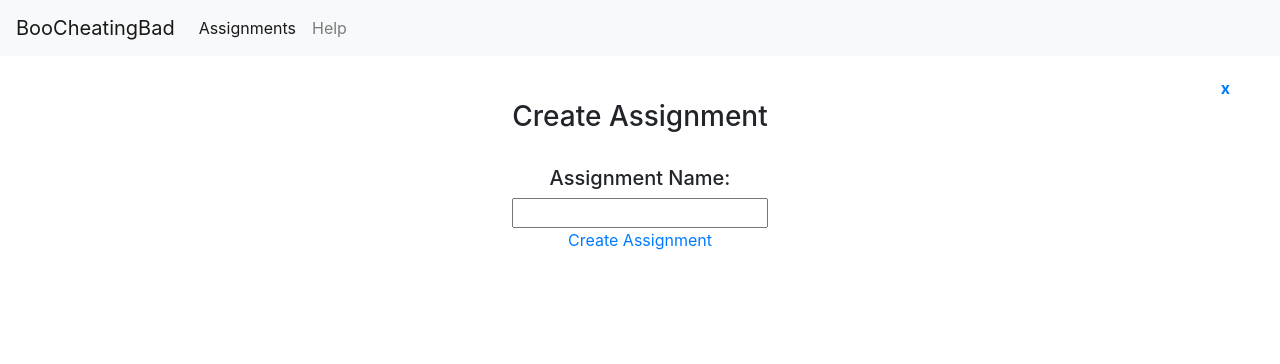
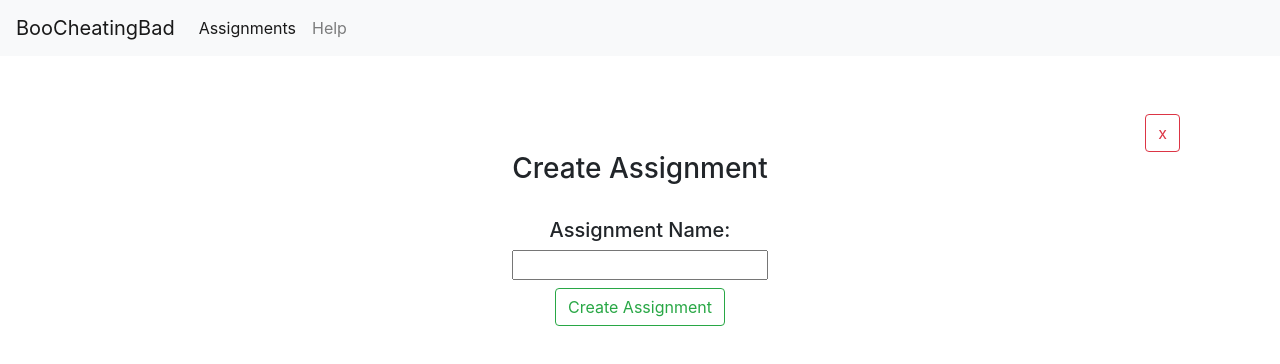
Before and after one commit to whysgai/BooPlagiraismBad, a React (Create React App) app in the folder bpb-front/: page /CreateAssignment in a window 1280 px wide. Shown: the top 364 px of the page. Built offline with nearby package versions, Linux system fonts and the light colour scheme.

Commit message:
BPB-15 feat: add some styling to create assignment buttons

```diff
--- a/bpb-front/src/CreateAssignmentComponent.tsx
+++ b/bpb-front/src/CreateAssignmentComponent.tsx
@@ -2,6 +2,7 @@ import React, { ChangeEvent } from 'react';
 import { Link } from 'react-router-dom';
 import { store } from './store';
 import { createAssignment } from './actions/AssignmentAction';
+import 'bootstrap/dist/css/bootstrap.min.css';
 
 interface PropsType {
   name: string
@@ -29,8 +30,8 @@ class CreateAssignmentComponent extends React.Component <PropsType, {}> {
   render() {
     return (
         <div style={{ textAlign: 'center', paddingTop: '20px' }}>
-            <div style={{textAlign: 'right', paddingRight: '50px', fontWeight: 'bolder'}}>
-                <Link to="/">
+            <div style={{textAlign: 'right', paddingRight: '100px', paddingTop: '30px', fontWeight: 'bolder'}}>
+                <Link className="btn btn-outline-danger mt-2" to="/">
                   x
                 </Link>
             </div>
@@ -38,14 +39,9 @@ class CreateAssignmentComponent extends React.Component <PropsType, {}> {
             <br/>
             <span text-align="center">
                 <h5>Assignment Name:</h5>
-                <input
-                    name="name"
-                    type="text"
-                    value={this.props.name}
-                    onChange={this.onInputchange}
-                />
-                <br />
-                <Link
+                <input name="name" className='assignment-name-input' type="text" value={this.props.name} onChange={this.onInputchange}/>
+                <br/>
+                <Link className='create-assignment-btn btn btn-outline-success mt-2'
                     to="/"
                     onClick={() => this.callDispatch()}>
                     Create Assignment
```
